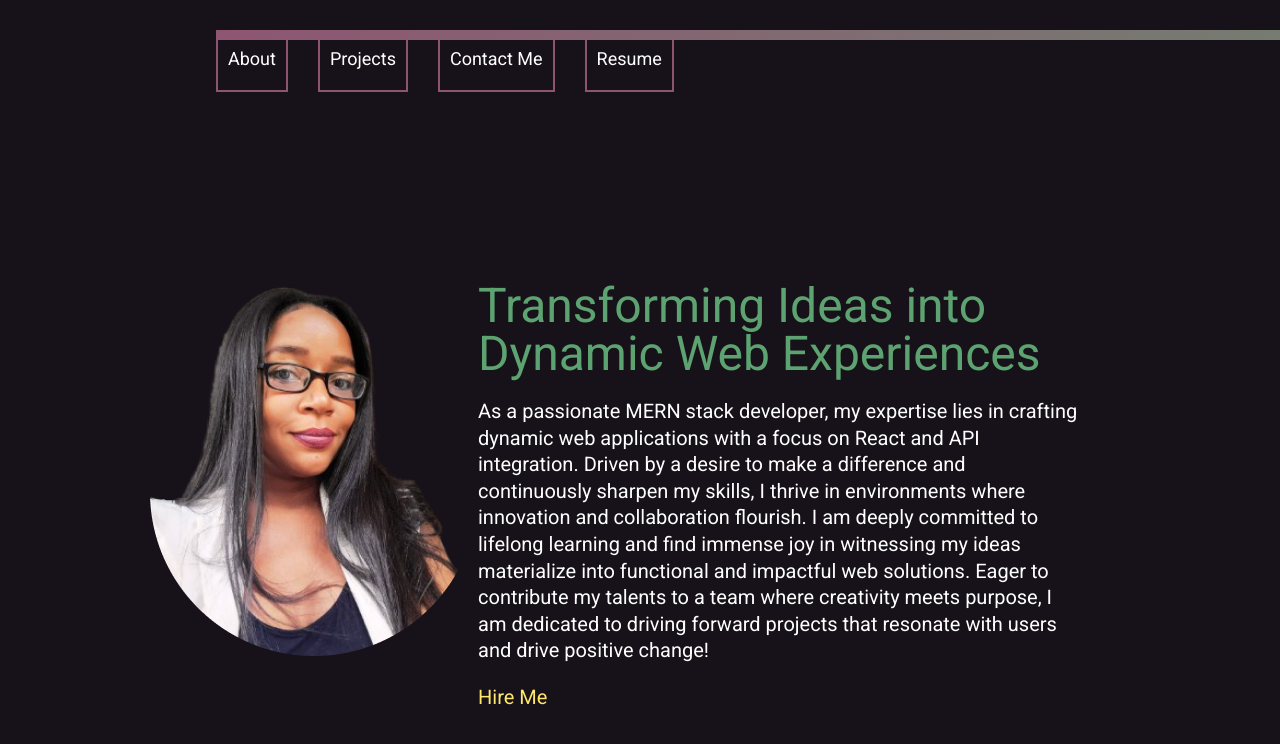
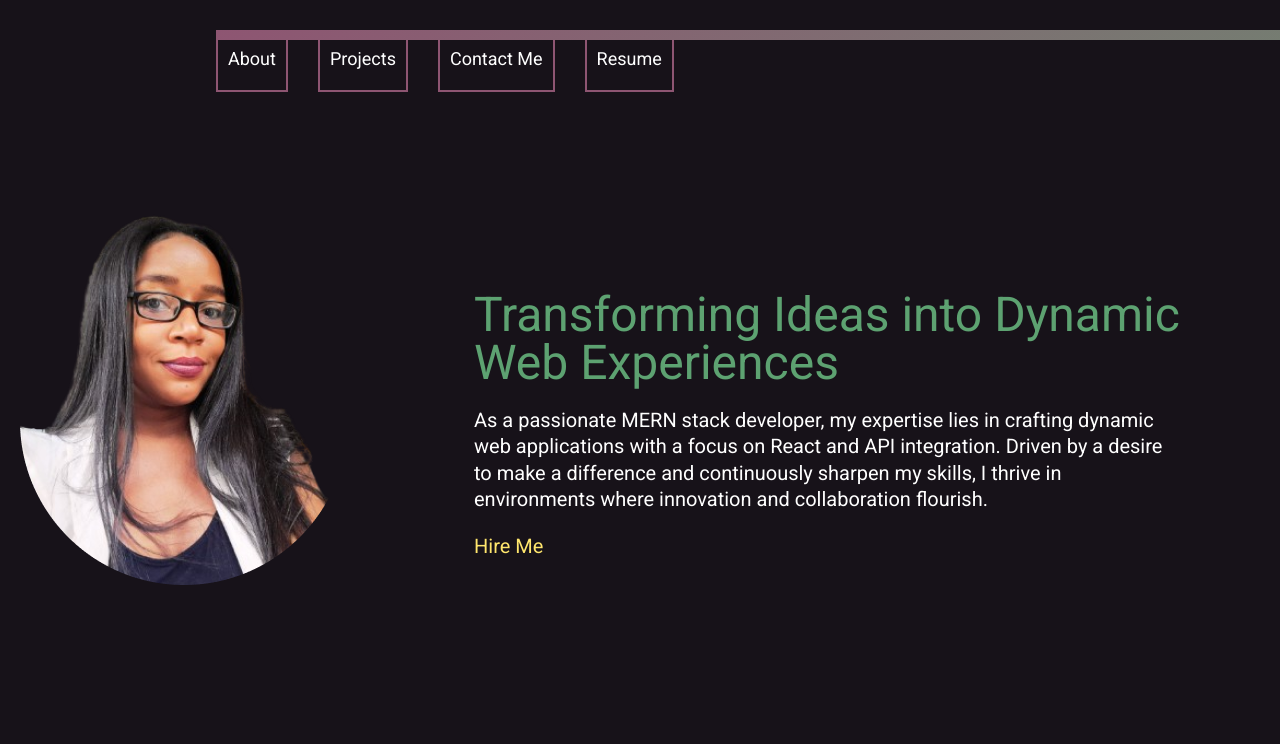
Before and after one commit to KarenDouglas/MyPortfolioWebsite-React, a React (Vite) app in the folder client/: page / in a window 1280 px wide. Shown: the top 744 px of the page. Built offline with nearby package versions, Linux system fonts and the light colour scheme.

Commit message:
fixed spacing on about page

```diff
--- a/client/src/css/about.css
+++ b/client/src/css/about.css
@@ -33,23 +33,27 @@ padding-left: 20px;
 }
 @media screen and (min-width: 670px){
     .main-container{
+        display: flex;
         flex-direction: row;
-        max-width: 1000px;
+        max-width: 1400px;
         align-items: center;
-        justify-content: space-between;
+        gap:  10%;
     }
     .pitch{
         margin-top: 100px;
     }
     .pitch h1{
-        text-align:left;
+        text-align: left;
         font-size: 48px;
     }
     .pitch p{
-        text-align: left;
         font-size: 20px;
         line-height: 1.33;
-        max-width: 600px;
+        text-align: left;
+        max-width: 700px;
+        min-width: none;
+
+
 
     }
 }
--- a/client/src/pages/AboutPage.jsx
+++ b/client/src/pages/AboutPage.jsx
@@ -13,7 +13,7 @@ export default  function AboutPage() {
             </picture>
             <section className='pitch'>
                 <h1>Transforming Ideas into Dynamic Web Experiences</h1>
-                <p className="desc">As a passionate MERN stack developer, my expertise lies in crafting dynamic web applications with a focus on React and API integration. Driven by a desire to make a difference and continuously sharpen my skills, I thrive in environments where innovation and collaboration flourish. I am deeply committed to lifelong learning and find immense joy in witnessing my ideas materialize into functional and impactful web solutions. Eager to contribute my talents to a team where creativity meets purpose, I am dedicated to driving forward projects that resonate with users and drive positive change!</p>
+                <p className="desc">As a passionate MERN stack developer, my expertise lies in crafting dynamic web applications with a focus on React and API integration. Driven by a desire to make a difference and continuously sharpen my skills, I thrive in environments where innovation and collaboration flourish. </p>
                 <p><a className="hire" href="/contact">Hire Me</a></p>
             </section>
         </main>
```
